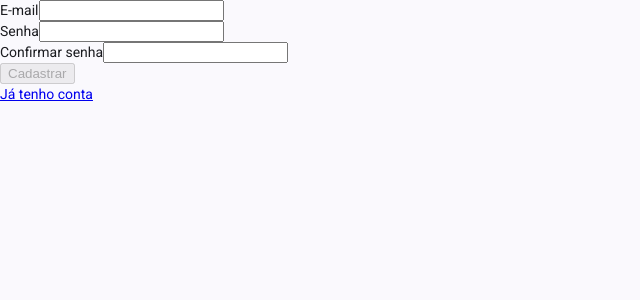
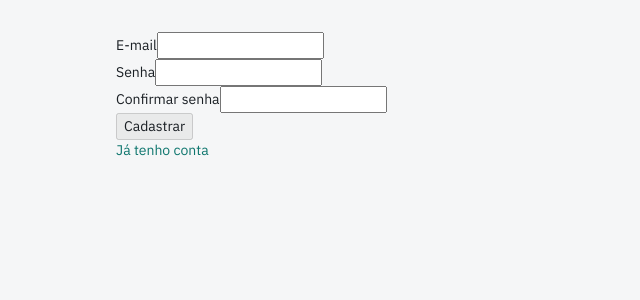
Before and after one commit to Gabriel-Saint/fleet-manager, an Angular app: page /cadastro in a window 1280 px wide. Shown: the top 300 px of the page, without its empty margins (0-640 px from the left). Built offline with nearby package versions, Linux system fonts and the light colour scheme.

Commit message:
feat: design system global e shell (dashboard corporativo, SCSS puro)

```diff
--- a/src/app/app.html
+++ b/src/app/app.html
@@ -1,5 +1,12 @@
 @if (carregando()) {
-  <p>Carregando...</p>
+  <div class="app-loading" role="status" aria-live="polite">
+    <div class="app-loading__bar"></div>
+    <span class="sr-only">Carregando...</span>
+  </div>
 }
+
 <app-navbar />
-<router-outlet />
+
+<main class="app-main">
+  <router-outlet />
+</main>
--- a/src/app/app.scss
+++ b/src/app/app.scss
@@ -0,0 +1,45 @@
+/* =========================================================================
+   Shell — barra de progresso global fixa no topo + área de conteúdo
+   ========================================================================= */
+
+.app-loading {
+  position: fixed;
+  inset: 0 0 auto 0;
+  z-index: 100;
+  height: 3px;
+  background: var(--color-primary-weak);
+  overflow: hidden;
+}
+
+.app-loading__bar {
+  height: 100%;
+  width: 40%;
+  background: var(--color-primary);
+  border-radius: var(--radius-pill);
+  animation: app-loading-slide 1.1s ease-in-out infinite;
+}
+
+@keyframes app-loading-slide {
+  0%   { transform: translateX(-100%); }
+  50%  { transform: translateX(120%); }
+  100% { transform: translateX(260%); }
+}
+
+@media (prefers-reduced-motion: reduce) {
+  .app-loading__bar {
+    width: 100%;
+    animation: app-loading-pulse 1.2s ease-in-out infinite;
+  }
+  @keyframes app-loading-pulse { 0%,100% { opacity: 0.4; } 50% { opacity: 1; } }
+}
+
+.app-main {
+  display: block;
+  max-width: var(--content-max);
+  margin: 0 auto;
+  padding: var(--space-6) var(--space-4);
+}
+
+@media (max-width: 640px) {
+  .app-main { padding: var(--space-4) var(--space-3); }
+}
--- a/src/styles.scss
+++ b/src/styles.scss
@@ -1,39 +1,369 @@
-// Include theming for Angular Material with `mat.theme()`.
-// This Sass mixin will define CSS variables that are used for styling Angular Material
-// components according to the Material 3 design spec.
-// Learn more about theming and how to use it for your application's
-// custom components at https://material.angular.dev/guide/theming
-@use '@angular/material' as mat;
+@import url('https://fonts.googleapis.com/css2?family=IBM+Plex+Mono:wght@500;600&family=IBM+Plex+Sans:wght@400;500;600;700&display=swap');
 
-html {
-  height: 100%;
-  @include mat.theme(
-    (
-      color: (
-        primary: mat.$azure-palette,
-        tertiary: mat.$blue-palette,
-      ),
-      typography: Roboto,
-      density: 0,
-    )
-  );
+/* =========================================================================
+   FleetManager — tokens globais + reset
+   Dashboard corporativo. Primária azul-petróleo, neutros frios,
+   vermelho reservado só para ações destrutivas.
+   ========================================================================= */
+
+:root {
+  /* --- Cor: primária (azul-petróleo) --- */
+  --color-primary: #0f766e;
+  --color-primary-hover: #0c635c;
+  --color-primary-active: #0a524c;
+  --color-primary-weak: #e6f4f1;     /* fundo de realce sutil */
+  --color-on-primary: #ffffff;
+  --color-accent: #0f766e;           /* links / texto de destaque */
+
+  /* --- Cor: perigo (só destrutivo) --- */
+  --color-danger: #dc2626;
+  --color-danger-hover: #b91c1c;
+  --color-danger-weak: #fef2f2;
+  --color-on-danger: #ffffff;
+
+  /* --- Cor: neutros / superfícies --- */
+  --bg: #f5f6f7;
+  --surface: #ffffff;
+  --surface-2: #f9fafb;              /* linhas alternadas, cabeçalho de tabela */
+  --border: #e2e5e9;
+  --border-strong: #cbd2d9;
+  --overlay: rgba(16, 24, 32, 0.04);
+
+  /* --- Cor: texto --- */
+  --text: #1a1f24;
+  --text-muted: #5b6672;
+  --text-subtle: #8a94a0;
+  --text-on-danger-weak: #991b1b;
+
+  /* --- Foco --- */
+  --focus-ring: 0 0 0 3px rgba(15, 118, 110, 0.35);
+  --focus-ring-danger: 0 0 0 3px rgba(220, 38, 38, 0.32);
+
+  /* --- Tipografia --- */
+  --font-sans: 'IBM Plex Sans', system-ui, -apple-system, 'Segoe UI', Roboto, sans-serif;
+  --font-mono: 'IBM Plex Mono', ui-monospace, 'SFMono-Regular', Menlo, monospace;
+  --fs-xs: 0.75rem;    /* 12 */
+  --fs-sm: 0.8125rem;  /* 13 */
+  --fs-base: 0.875rem; /* 14 — densidade de ferramenta */
+  --fs-md: 1rem;       /* 16 */
+  --fs-lg: 1.25rem;    /* 20 */
+  --fs-xl: 1.5rem;     /* 24 */
+
+  /* --- Espaçamento --- */
+  --space-1: 4px;
+  --space-2: 8px;
+  --space-3: 12px;
+  --space-4: 16px;
+  --space-5: 24px;
+  --space-6: 32px;
+  --space-7: 48px;
+
+  /* --- Raio --- */
+  --radius-sm: 3px;
+  --radius: 4px;
+  --radius-lg: 6px;
+  --radius-pill: 999px;
+
+  /* --- Sombra (discretas) --- */
+  --shadow-sm: 0 1px 2px rgba(16, 24, 32, 0.06);
+  --shadow-md: 0 1px 2px rgba(16, 24, 32, 0.06), 0 4px 12px rgba(16, 24, 32, 0.07);
+  --shadow-navbar: 0 1px 0 var(--border), 0 1px 3px rgba(16, 24, 32, 0.05);
+
+  --navbar-h: 56px;
+  --content-max: 1080px;
 }
 
+/* --- Tema escuro --- */
+@media (prefers-color-scheme: dark) {
+  :root {
+    --color-primary: #14b8a6;
+    --color-primary-hover: #2dd4bf;
+    --color-primary-active: #5eead4;
+    --color-primary-weak: rgba(20, 184, 166, 0.14);
+    --color-on-primary: #04211e;
+    --color-accent: #5eead4;
+
+    --color-danger: #f05252;
+    --color-danger-hover: #f87171;
+    --color-danger-weak: rgba(240, 82, 82, 0.14);
+    --color-on-danger: #1a0808;
+
+    --bg: #0e1417;
+    --surface: #161d22;
+    --surface-2: #1b242a;
+    --border: #29343c;
+    --border-strong: #3a4750;
+    --overlay: rgba(255, 255, 255, 0.04);
+
+    --text: #e6eaed;
+    --text-muted: #9aa6b0;
+    --text-subtle: #6b7681;
+    --text-on-danger-weak: #fca5a5;
+
+    --focus-ring: 0 0 0 3px rgba(45, 212, 191, 0.4);
+    --focus-ring-danger: 0 0 0 3px rgba(240, 82, 82, 0.4);
+
+    --shadow-sm: 0 1px 2px rgba(0, 0, 0, 0.4);
+    --shadow-md: 0 1px 2px rgba(0, 0, 0, 0.4), 0 6px 16px rgba(0, 0, 0, 0.45);
+    --shadow-navbar: 0 1px 0 var(--border), 0 2px 6px rgba(0, 0, 0, 0.4);
+  }
+}
+
+/* =========================================================================
+   Reset
+   ========================================================================= */
+*,
+*::before,
+*::after { box-sizing: border-box; }
+
+html { -webkit-text-size-adjust: 100%; }
+
 body {
-  // Default the application to a light color theme. This can be changed to
-  // `dark` to enable the dark color theme, or to `light dark` to defer to the
-  // user's system settings.
-  color-scheme: light;
+  margin: 0;
+  min-height: 100vh;
+  background: var(--bg);
+  color: var(--text);
+  font-family: var(--font-sans);
+  font-size: var(--fs-base);
+  line-height: 1.5;
+  -webkit-font-smoothing: antialiased;
+  text-rendering: optimizeLegibility;
+}
 
-  // Set a default background, font and text colors for the application using
-  // Angular Material's system-level CSS variables. Learn more about these
-  // variables at https://material.angular.dev/guide/system-variables
-  background-color: var(--mat-sys-surface);
-  color: var(--mat-sys-on-surface);
-  font: var(--mat-sys-body-medium);
+h1, h2, h3, p, figure { margin: 0; }
 
-  // Reset the user agent margin.
-  margin: 0;
-  height: 100%;
+button { font: inherit; color: inherit; cursor: pointer; }
+
+input, select, textarea { font: inherit; }
+
+a { color: var(--color-accent); text-decoration: none; }
+a:hover { text-decoration: underline; }
+
+/* Foco visível global (acessibilidade AA) */
+:focus-visible {
+  outline: none;
+  box-shadow: var(--focus-ring);
+  border-radius: var(--radius-sm);
 }
-/* You can add global styles to this file, and also import other style files */
+
+/* Utilitário: apenas leitores de tela */
+.sr-only {
+  position: absolute;
+  width: 1px; height: 1px;
+  padding: 0; margin: -1px;
+  overflow: hidden;
+  clip: rect(0 0 0 0);
+  white-space: nowrap; border: 0;
+}
+
+/* =========================================================================
+   Primitivos de UI compartilhados (usados por login, cadastro, formulários)
+   ========================================================================= */
+
+/* --- Cartão / painel --- */
+.card {
+  background: var(--surface);
+  border: 1px solid var(--border);
+  border-radius: var(--radius-lg);
+  box-shadow: var(--shadow-md);
+}
+
+/* --- Campo de formulário --- */
+.field {
+  display: flex;
+  flex-direction: column;
+  gap: var(--space-2);
+}
+
+.field__label {
+  font-size: var(--fs-sm);
+  font-weight: 600;
+  color: var(--text);
+}
+
+.field__control,
+.input {
+  width: 100%;
+  height: 40px;
+  padding: 0 var(--space-3);
+  background: var(--surface);
+  color: var(--text);
+  border: 1px solid var(--border-strong);
+  border-radius: var(--radius);
+  transition: border-color 0.12s ease, box-shadow 0.12s ease;
+}
+.field__control::placeholder,
+.input::placeholder { color: var(--text-subtle); }
+
+.field__control:hover,
+.input:hover { border-color: var(--text-subtle); }
+
+.field__control:focus,
+.input:focus {
+  outline: none;
+  border-color: var(--color-primary);
+  box-shadow: var(--focus-ring);
+}
+
+/* Estado inválido — realce neutro-alerta, sem “gritar” */
+.field.is-invalid .field__control,
+.input.is-invalid {
+  border-color: var(--color-danger);
+}
+.field.is-invalid .field__control:focus,
+.input.is-invalid:focus { box-shadow: var(--focus-ring-danger); }
+
+/* Mensagem de erro inline */
+.field__error,
+.form-error {
+  font-size: var(--fs-sm);
+  font-weight: 500;
+  color: var(--color-danger);
+}
+
+/* Banner de erro (topo do formulário) */
+.alert-error {
+  padding: var(--space-3) var(--space-3);
+  background: var(--color-danger-weak);
+  border: 1px solid var(--color-danger);
+  border-radius: var(--radius);
+  color: var(--text-on-danger-weak);
+  font-size: var(--fs-sm);
+  font-weight: 500;
+}
+
+/* Banner de sucesso */
+.alert-success {
+  padding: var(--space-4);
+  background: var(--color-primary-weak);
+  border: 1px solid var(--color-primary);
+  border-radius: var(--radius);
+  color: var(--text);
+  font-size: var(--fs-base);
+}
+
+/* --- Botões --- */
+.btn {
+  display: inline-flex;
+  align-items: center;
+  justify-content: center;
+  gap: var(--space-2);
+  height: 40px;
+  padding: 0 var(--space-5);
+  border: 1px solid transparent;
+  border-radius: var(--radius);
+  font-size: var(--fs-base);
+  font-weight: 600;
+  white-space: nowrap;
+  transition: background 0.12s ease, border-color 0.12s ease, color 0.12s ease, opacity 0.12s ease;
+}
+.btn:disabled { opacity: 0.55; cursor: not-allowed; }
+
+.btn--block { width: 100%; }
+.btn--sm { height: 32px; padding: 0 var(--space-3); font-size: var(--fs-sm); }
+
+/* Primário (petróleo) */
+.btn--primary {
+  background: var(--color-primary);
+  color: var(--color-on-primary);
+}
+.btn--primary:not(:disabled):hover { background: var(--color-primary-hover); }
+.btn--primary:not(:disabled):active { background: var(--color-primary-active); }
+
+/* Secundário / contorno neutro */
+.btn--ghost {
+  background: transparent;
+  border-color: var(--border-strong);
+  color: var(--text-muted);
+}
+.btn--ghost:not(:disabled):hover {
+  background: var(--overlay);
+  color: var(--text);
+  border-color: var(--text-subtle);
+}
+
+/* Destrutivo — vermelho, reservado só para excluir */
+.btn--danger {
+  background: var(--color-danger);
+  color: var(--color-on-danger);
+}
+.btn--danger:not(:disabled):hover { background: var(--color-danger-hover); }
+.btn--danger:focus-visible { box-shadow: var(--focus-ring-danger); }
+
+/* Link textual como botão */
+.btn--link {
+  height: auto;
+  padding: 0;
+  border: 0;
+  background: none;
+  color: var(--color-accent);
+  font-weight: 600;
+}
+.btn--link:hover { text-decoration: underline; }
+
+/* Fonte monoespaçada para códigos (placa, chassi, renavam) */
+.mono { font-family: var(--font-mono); letter-spacing: 0.02em; }
+
+/* =========================================================================
+   Layout de autenticação — card centralizado (login + cadastro)
+   ========================================================================= */
+.auth {
+  display: flex;
+  align-items: flex-start;
+  justify-content: center;
+  min-height: calc(100vh - var(--navbar-h));
+  padding: var(--space-7) var(--space-4);
+}
+
+.auth__card {
+  width: 100%;
+  max-width: 400px;
+  padding: var(--space-6);
+}
+
+.auth__head {
+  display: flex;
+  flex-direction: column;
+  gap: var(--space-2);
+  margin-bottom: var(--space-5);
+}
+
+.auth__logo {
+  display: inline-flex;
+  width: 34px;
+  height: 34px;
+  margin-bottom: var(--space-2);
+  color: var(--color-primary);
+}
+.auth__logo svg { width: 100%; height: 100%; }
+
+.auth__title {
+  font-size: var(--fs-xl);
+  font-weight: 700;
+  letter-spacing: -0.02em;
+}
+
+.auth__subtitle {
+  font-size: var(--fs-base);
+  color: var(--text-muted);
+}
+
+.auth__form {
+  display: flex;
+  flex-direction: column;
+  gap: var(--space-4);
+}
+
+.auth__foot {
+  margin-top: var(--space-5);
+  padding-top: var(--space-4);
+  border-top: 1px solid var(--border);
+  font-size: var(--fs-sm);
+  color: var(--text-muted);
+  text-align: center;
+}
+
+@media (max-width: 640px) {
+  .auth { padding: var(--space-5) var(--space-3); }
+  .auth__card { padding: var(--space-5); }
+}
```
